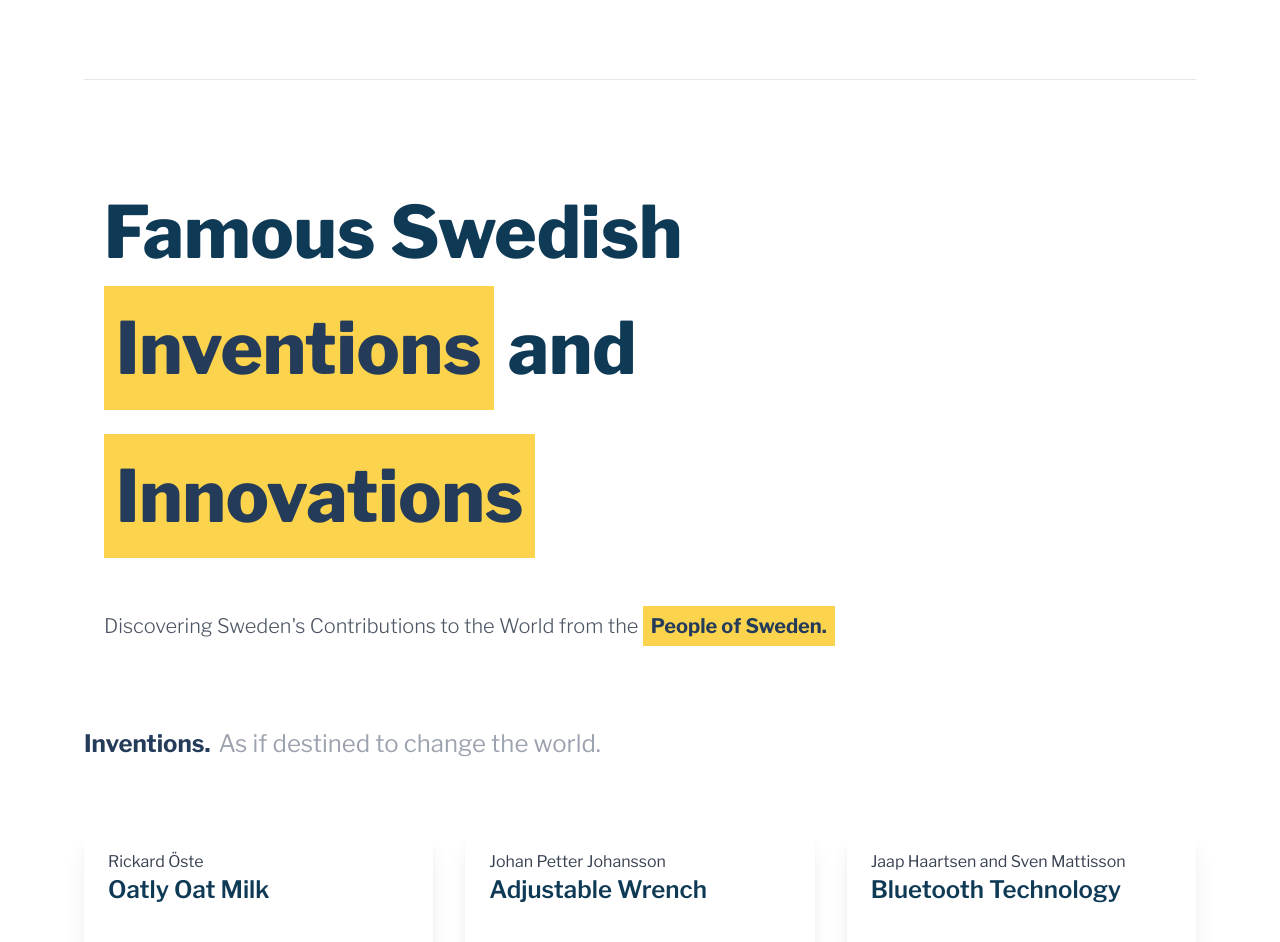
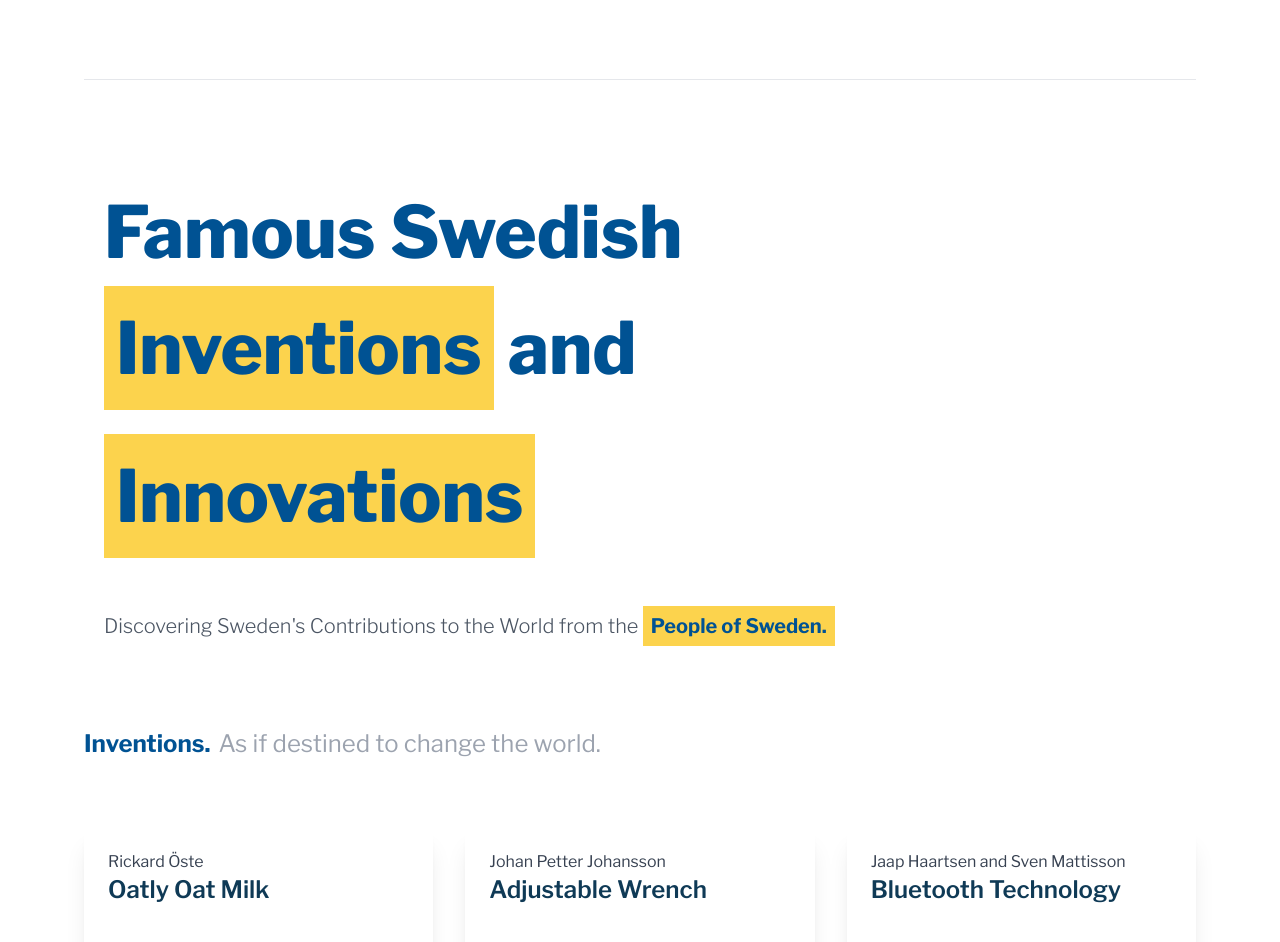
Before and after one commit to koiralaprijun00/swedish-inventions, a Next.js app: page /en in a window 1280 px wide. Shown: the part 925-1867 px from the top of the page. Built offline with nearby package versions, Linux system fonts and the light colour scheme; a web font is replaced by a local one.

Commit message:
Chnaged Header Color

```diff
--- a/src/app/[locale]/components/Header.tsx
+++ b/src/app/[locale]/components/Header.tsx
@@ -7,21 +7,21 @@
   const t = useTranslations("Translations")
 
   return (
-    <header className="text-start mb-8 w-full max-w-4xl">
+    <header className="text-start mb-8 w-full max-w-4xl text-primaryBlue">
       <div className="space-y-4 md:space-y-6 lg:space-y-8">
         <h1 className="text-4xl sm:text-5xl md:text-6xl lg:text-7xl font-extrabold leading-tight md:leading-snug lg:leading-normal">
-          {t("title")} <span className="bg-amber-300 px-2 py-1 md:px-3 md:py-2 text-regalBlue inline-block leading-tight md:leading-snug lg:leading-normal">
+          {t("title")} <span className="bg-amber-300 px-2 py-1 md:px-3 md:py-2 text-primaryBlue inline-block leading-tight md:leading-snug lg:leading-normal">
             {t("inventions")}
           </span>{" "}
           {t("and")}{" "}
-          <span className="mt-2 md:mt-6 bg-amber-300 px-2 py-1 md:px-3 md:py-2 text-regalBlue inline-block leading-tight md:leading-snug lg:leading-normal">
+          <span className="mt-2 md:mt-6 bg-amber-300 px-2 py-1 md:px-3 md:py-2 text-primaryBlue inline-block leading-tight md:leading-snug lg:leading-normal">
             {t("innovations")}
           </span>
         </h1>
       </div>
 
       <p className="text-gray-600 mt-6 md:mt-10 lg:mt-12 text-base sm:text-lg md:text-xl leading-relaxed md:leading-loose">
-        {t("headerText")} <span className="bg-amber-300 p-1 md:p-2 text-regalBlue font-bold leading-relaxed md:leading-loose">{t("peopleOfSweden")}</span>
+        {t("headerText")} <span className="bg-amber-300 p-1 md:p-2 text-primaryBlue font-bold leading-relaxed md:leading-loose">{t("peopleOfSweden")}</span>
       </p>
     </header>
   )
--- a/src/app/[locale]/page.tsx
+++ b/src/app/[locale]/page.tsx
@@ -83,7 +83,7 @@
 
       <div>
         <div className="flex justify-start gap-2 min-h-[50px]">
-          <h2 className="text-2xl font-bold text-regalBlue">
+          <h2 className="text-2xl font-bold text-primaryBlue">
             {t("categoryTitle")}
           </h2>
           <h2 className="text-2xl text-gray-400">
--- a/tailwind.config.ts
+++ b/tailwind.config.ts
@@ -11,6 +11,8 @@
       colors: {
         background: "var(--background)",
         foreground: "var(--foreground)",
+        primaryBlue: '#005293',
+        primaryYellow: '#fecb00',
         regalBlue: '#243c5a',
         backgroundGray: '#f8f8f8',
         swedishYellow: 'rgb(252 211 77 / var(--tw-bg-opacity, 1))'
```
